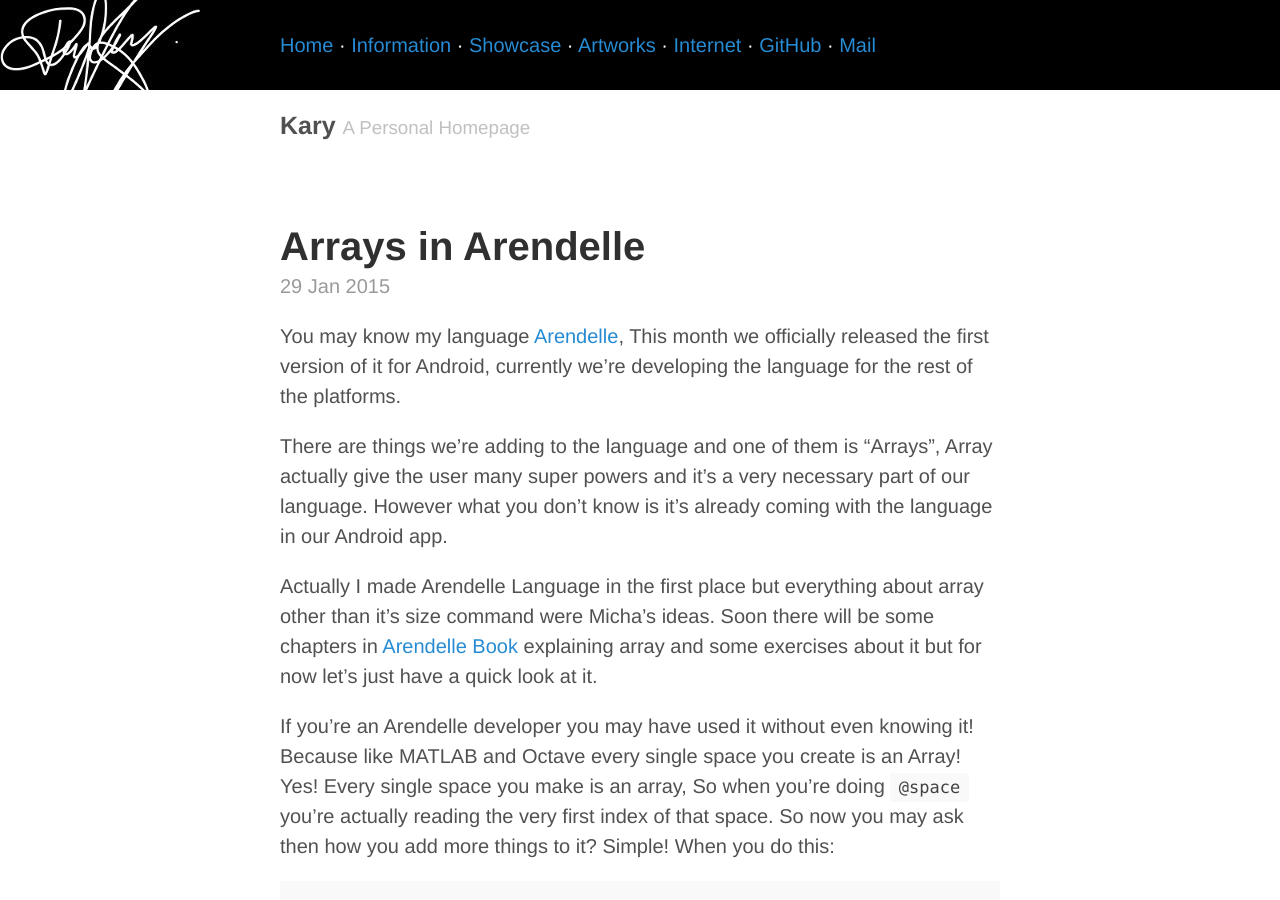
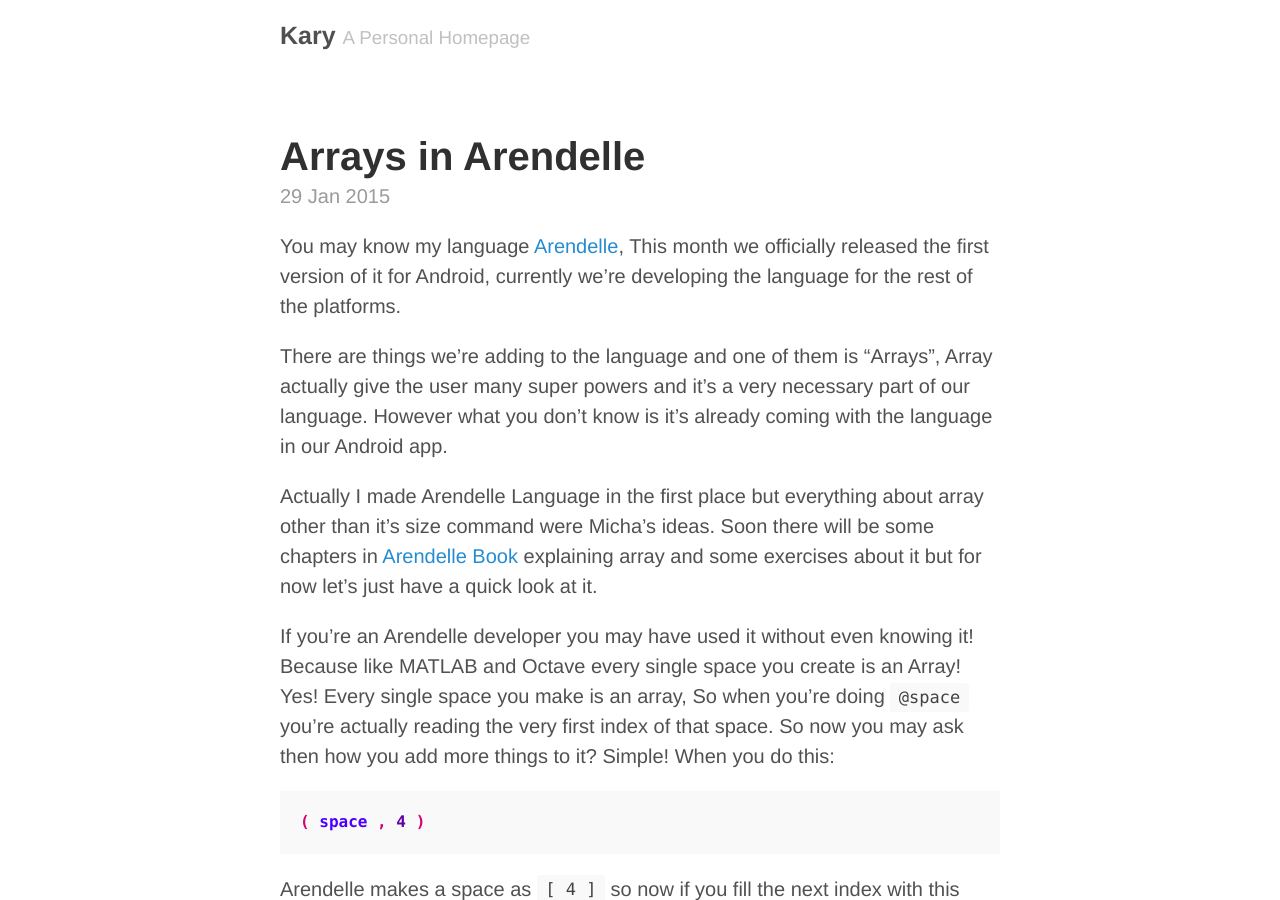
Before and after one commit to pouriaeslamirad/pmkary.github.io, a Jekyll site: the page built from index.html, in a window 1280 px wide and 900 px high. Built offline with Jekyll 4.4.1, drawn with Linux system fonts in a browser that asks for light colours; nearby versions of some CDN libraries; Markdown is read by kramdown in place of the engine named in the settings; the list of posts is cut into pages by our own code.

Commit message:
final frontier

```diff
--- a/_includes/head.html
+++ b/_includes/head.html
@@ -53,8 +53,7 @@
       }
     }
     function start () {
-      $("#menu").slideUp(1);
-      $('#menu').removeClass('hidden');
+      $("#menu").slideUp(500);
     }
   </script>
 </head>
--- a/_layouts/default.html
+++ b/_layouts/default.html
@@ -4,7 +4,7 @@
   {% include head.html %}
 
   <body onload="start()">
-    <div style="background-color:#000;background-image: url(http://kary.us/Graphics/logo.png);background-position: center left; background-repeat: no-repeat; width:100%;" class="hidden" id="menu">
+    <div style="background-color:#000;background-image: url(http://kary.us/Graphics/logo.png);background-position: center left; background-repeat: no-repeat; width:100%;" id="menu">
       <div class="karyHeader" style="backgroun-color:#000;">
         &nbsp;<br>
           <a href="http://kary.us/" style="{color:#eee;} .hover{color:#ffa500;}">Home</a> &middot;
```
